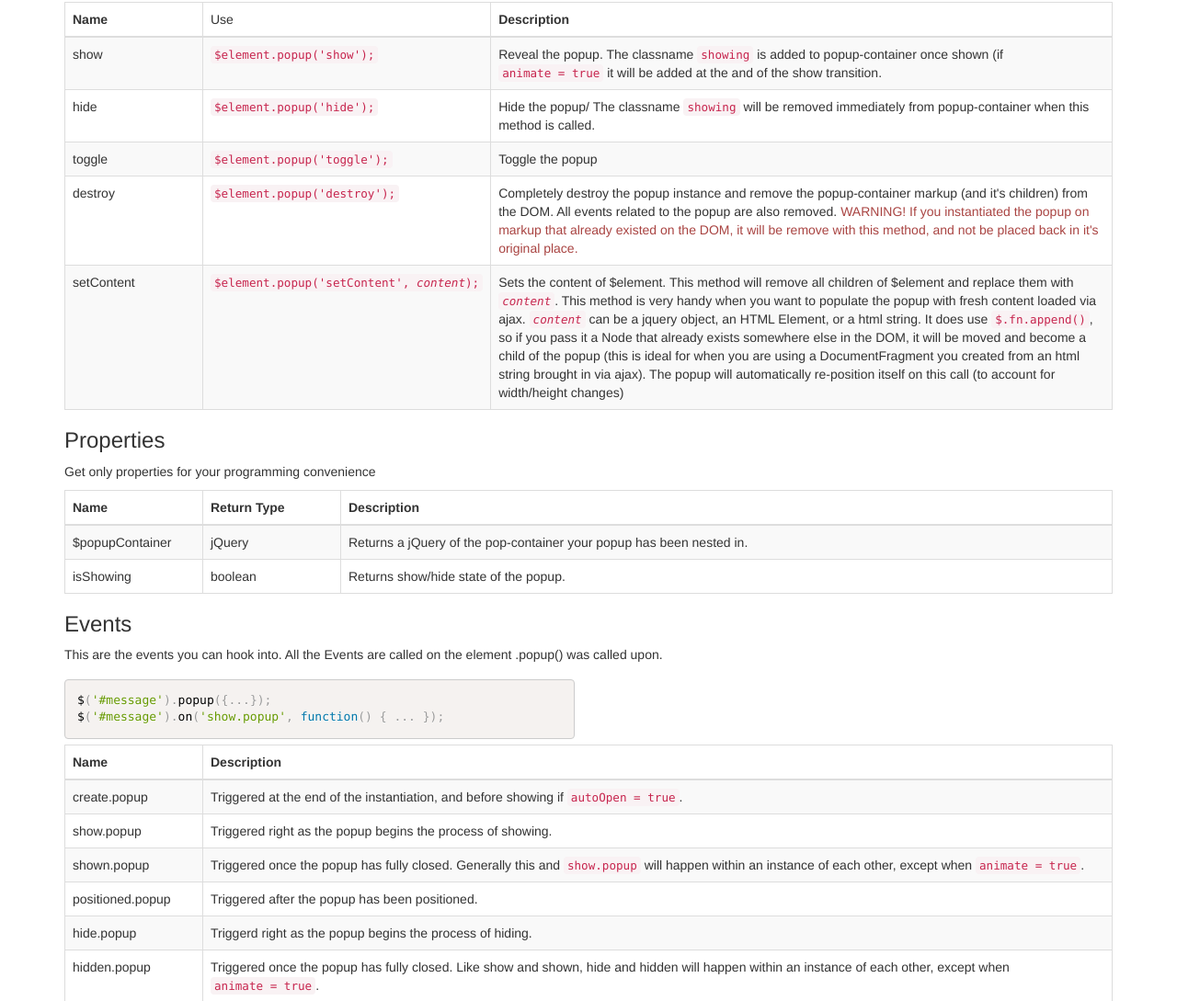
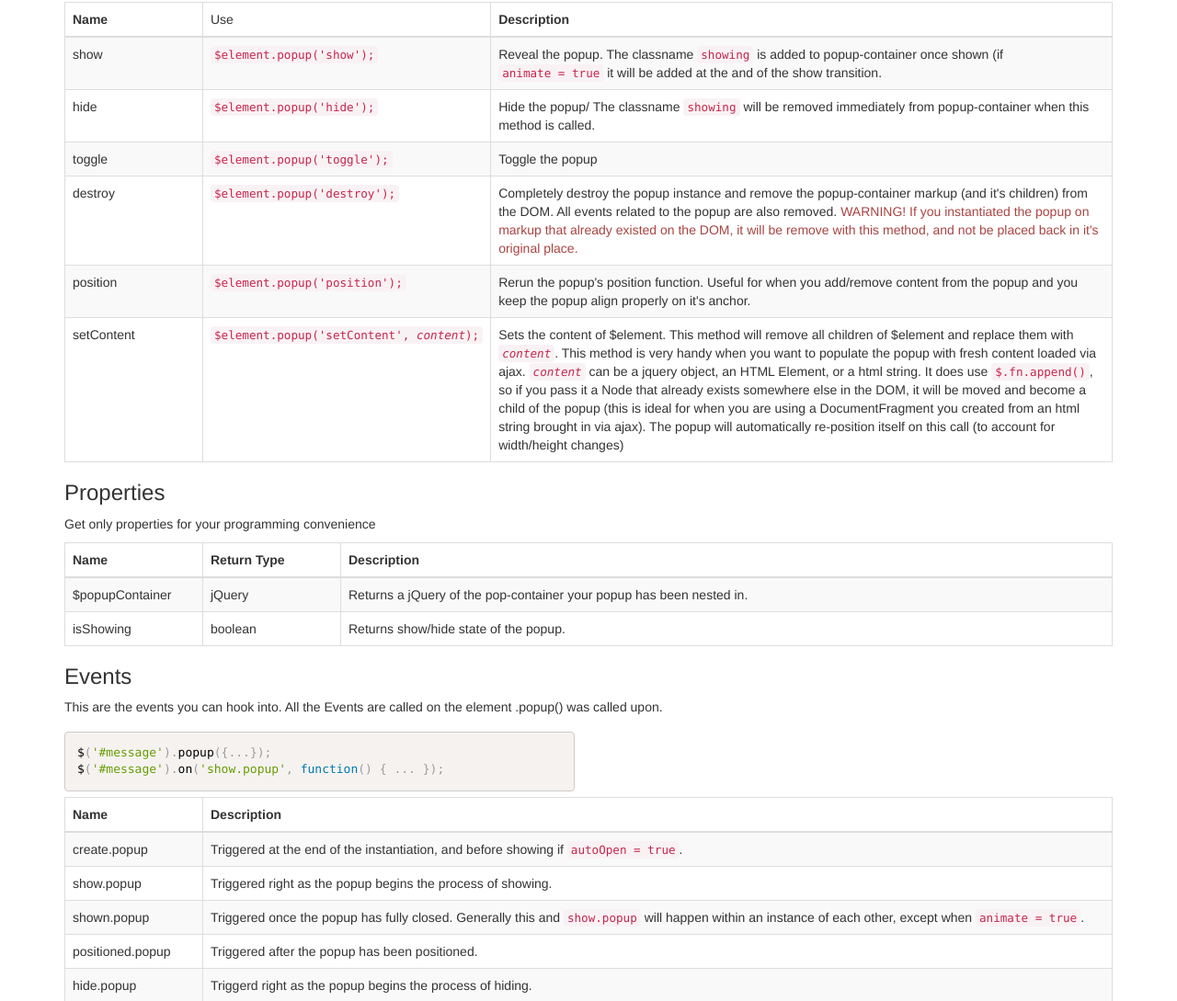
Before and after one commit to Encrypter8/Popups, a website: page demo/demo.html in a window 1280 px wide. Shown: the part 3458-4547 px from the top of the page at 92% size. Drawn offline with Linux system fonts and the light colour scheme.

Commit message:
how'd i manage to forget position in the demo?

```diff
--- a/demo/demo.html
+++ b/demo/demo.html
@@ -322,6 +322,11 @@
 						<td>destroy</td>
 						<td><code>$element.popup('destroy');</code></td>
 						<td>Completely destroy the popup instance and remove the popup-container markup (and it's children) from the DOM. All events related to the popup are also removed. <span class="text-danger">WARNING! If you instantiated the popup on markup that already existed on the DOM, it will be remove with this method, and not be placed back in it's original place.</span></td>
+					</tr>
+					<tr>
+						<td>position</td>
+						<td><code>$element.popup('position');</code></td>
+						<td>Rerun the popup's position function. Useful for when you add/remove content from the popup and you keep the popup align properly on it's anchor.</td>
 					</tr>
 					<tr>
 						<td>setContent</td>
```
